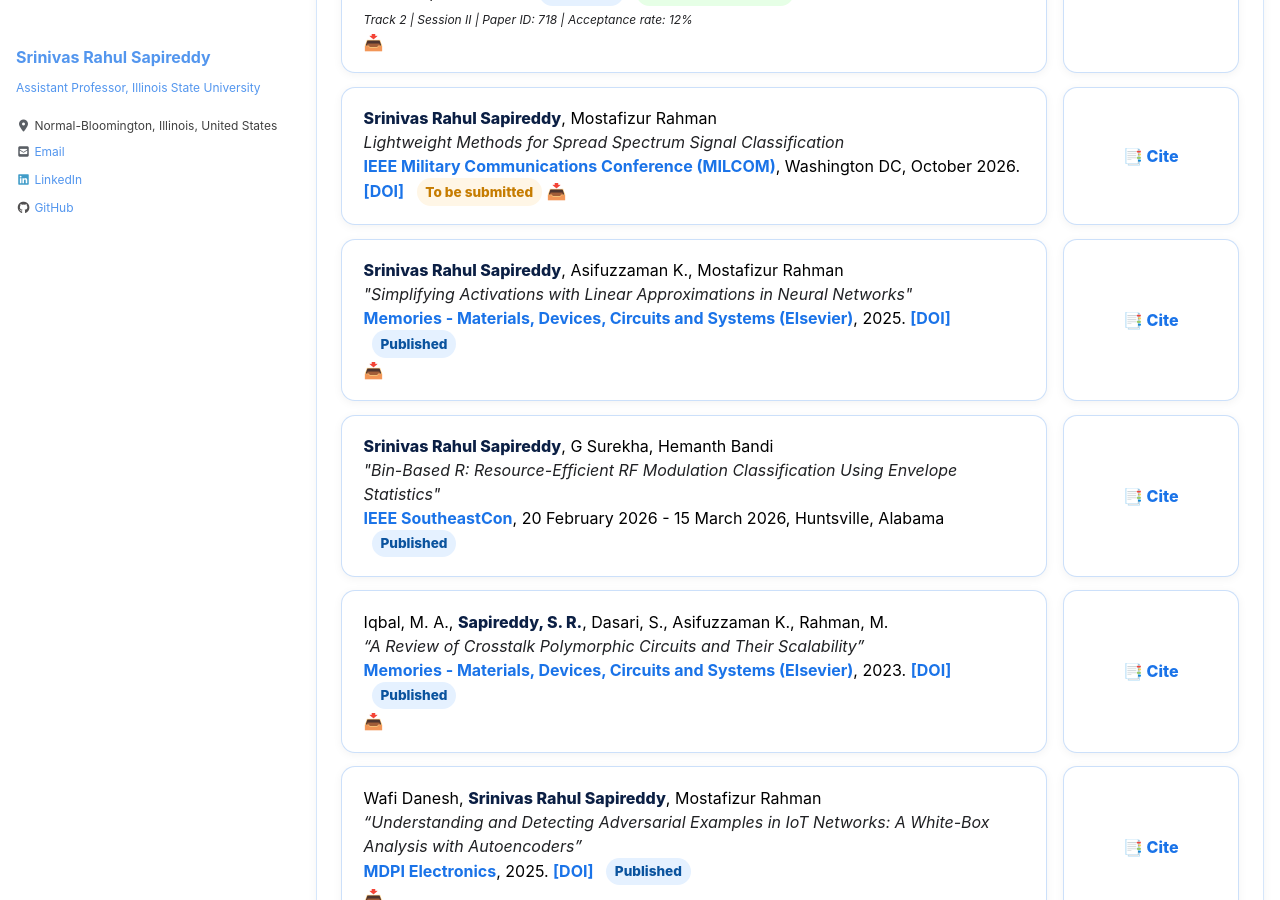
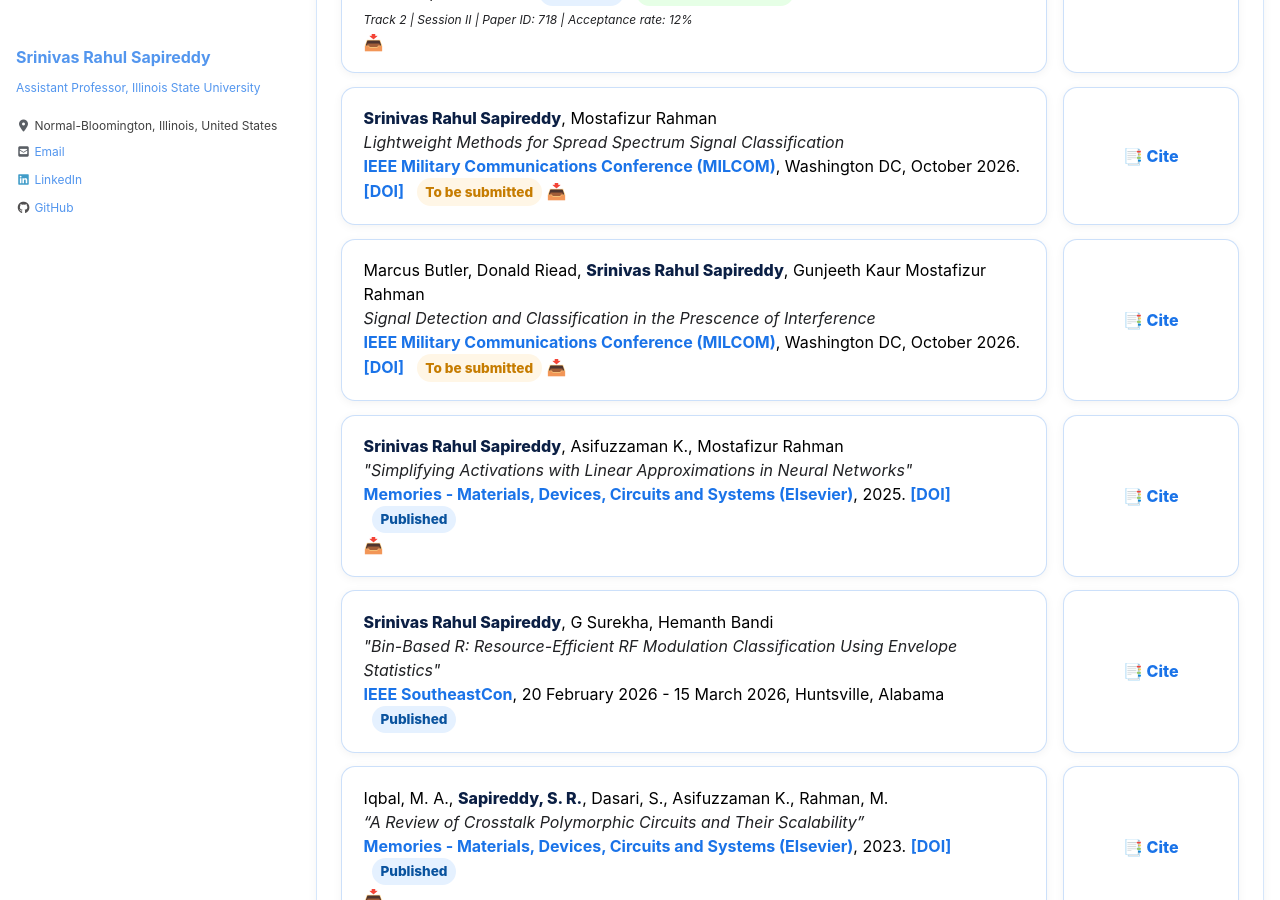
Before and after one commit to srsapireddy/srsapireddy.github.io, a Jekyll site: the page built from _pages/publications.md, in a window 1280 px wide and 900 px high, scrolled down 764 px. Built offline with Jekyll 4.4.1, drawn with Linux system fonts in a browser that asks for light colours; cached includes are drawn as plain includes; nearby versions of some CDN libraries.

Commit message:
Update publications.md

```diff
--- a/_pages/publications.md
+++ b/_pages/publications.md
@@ -325,6 +325,21 @@ function copyCitation(id) {
 
     <div class="pub-entry">
       <div class="pub-card">
+        Marcus Butler, Donald Riead, <strong>Srinivas Rahul Sapireddy</strong>, Gunjeeth Kaur Mostafizur Rahman<br>
+        <em>Signal Detection and Classification in the Prescence of Interference</em><br>
+        <a href="https://milcom2026.ieee-milcom.org/" target="_blank" rel="noopener"> IEEE Military Communications Conference (MILCOM)</a>, Washington DC, October 2026.
+        <a href="https://milcom2026.ieee-milcom.org/" target="_blank" rel="noopener">[DOI]</a>
+        <span class="status review">To be submitted</span>
+        <a href="https://milcom2026.ieee-milcom.org/" target="_blank" rel="noopener" title="Download PDF">📥</a>
+      </div>
+      <div class="cite-box" onclick="copyCitation('citeR1')">
+        📑 Cite
+        <textarea id="citeR0" class="hidden-citation">S. R. Sapireddy and M. Rahman, Signal Detection and Classification in the Prescence of Interference</textarea>
+      </div>
+    </div>
+
+    <div class="pub-entry">
+      <div class="pub-card">
         <strong>Srinivas Rahul Sapireddy</strong>, Asifuzzaman K., Mostafizur Rahman<br>
         <em>"Simplifying Activations with Linear Approximations in Neural Networks"</em><br>
          <a href="https://www.sciencedirect.com/science/article/pii/S2773064625000143" target="_blank" rel="noopener"> Memories - Materials, Devices, Circuits and Systems (Elsevier)</a>, 2025.
```
